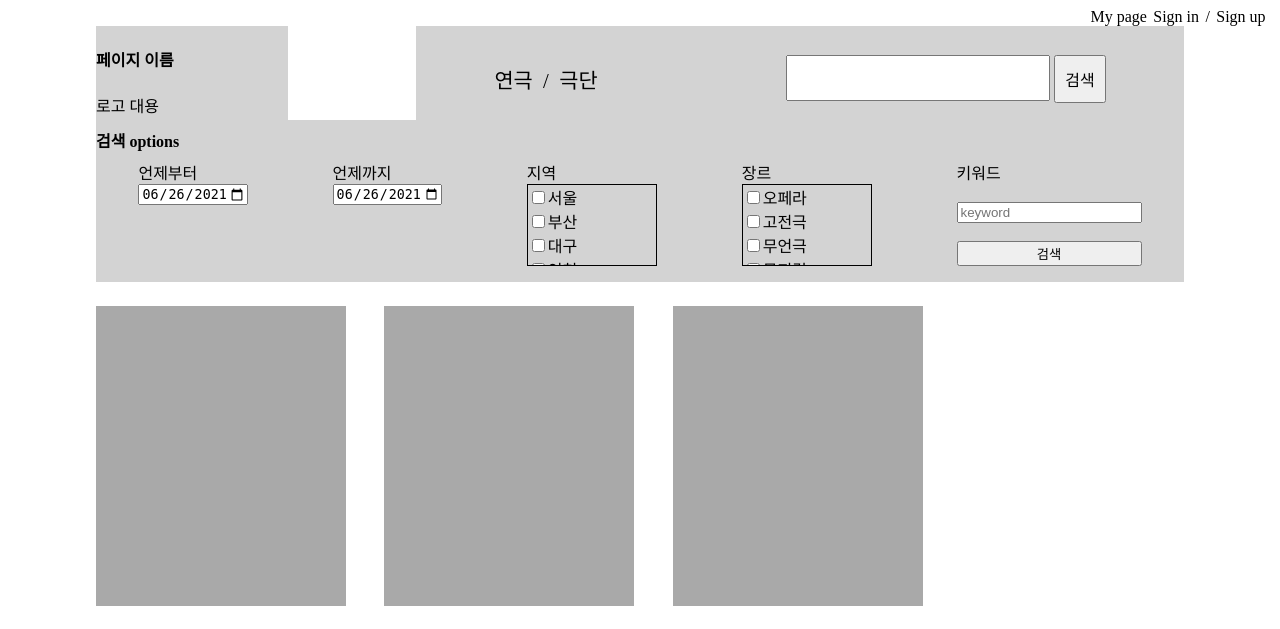
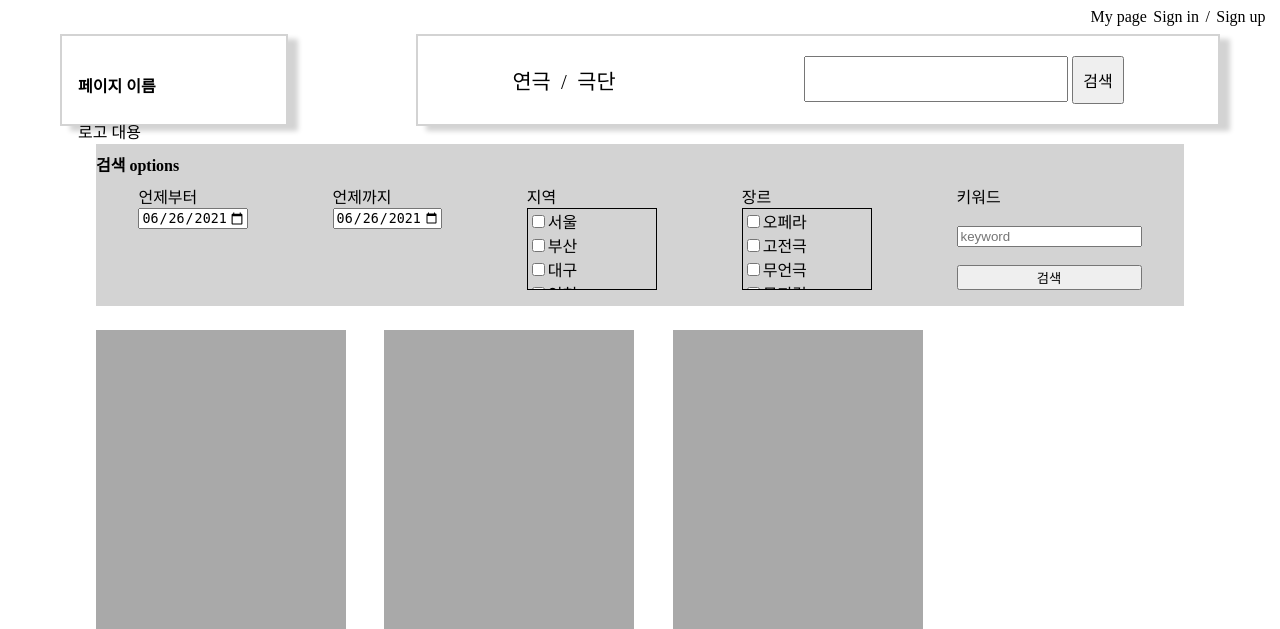
Before and after one commit to mju-likelion/raonair-backend-legacy, a Django app: page /search-with-options in a window 1280 px wide. Shown: the top 629 px of the page. Run offline with Django 3.2, Linux system fonts and the light colour scheme.

Commit message:
수정: 헤더 부분 css수정

```diff
--- a/actProjects/App/static/css/header-style.css
+++ b/actProjects/App/static/css/header-style.css
@@ -26,15 +26,20 @@ a {
 #header__search-play {
     display: flex;
     justify-content: center;
+    margin-top: 1vh;
+
 }
 
     /*id = search-play__search-menus*/
 #search-play__logo {
     width: 15vw;
+    height: 7vh;
     margin-right: 10vw;
-
+    padding: 1em;
+    box-shadow: 10px 5px 5px lightgrey;
+    border: 2px solid lightgrey;
     /*임시 영역 표시용*/
-    background-color: lightgrey;
+    /* background-color: lightgrey; */
 }
 
     /*id = search-play__search-method*/
@@ -42,8 +47,13 @@ a {
     width: 60vw;
     display: flex;
     justify-content: space-around;
+    padding: 1em;
     /*임시 영역 표시용*/
-    background-color: lightgrey;
+    /* background-color: lightgrey; */
+    /* background-clip: content-box; */
+    /* box-shadow: inset 0 0 0 0.5em lightgrey; */
+    box-shadow: 10px 5px 5px lightgrey;
+    border: 2px solid lightgrey;
 }
 
 #search-method__search-pane, #search-method__menus {
--- a/actProjects/App/static/css/search-play-with-options-style.css
+++ b/actProjects/App/static/css/search-play-with-options-style.css
@@ -15,7 +15,7 @@
 #main__search-options {
     width: 85vw;
     height: 20vh;
-    margin-top: 4vh;
+    margin-top: 7vh;
     padding-bottom: 2vh;
     display: flex;
     flex-direction: column;
```
